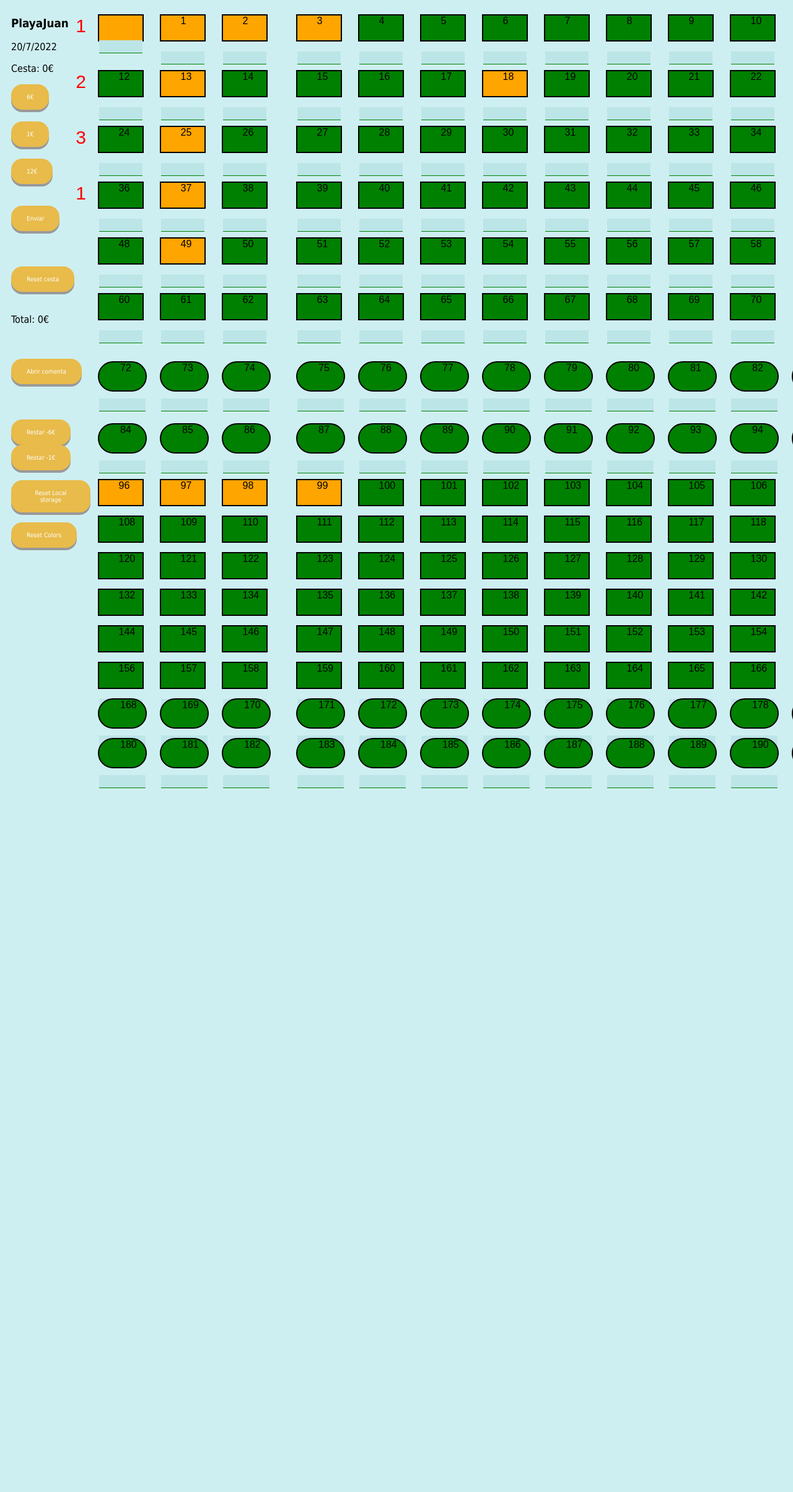
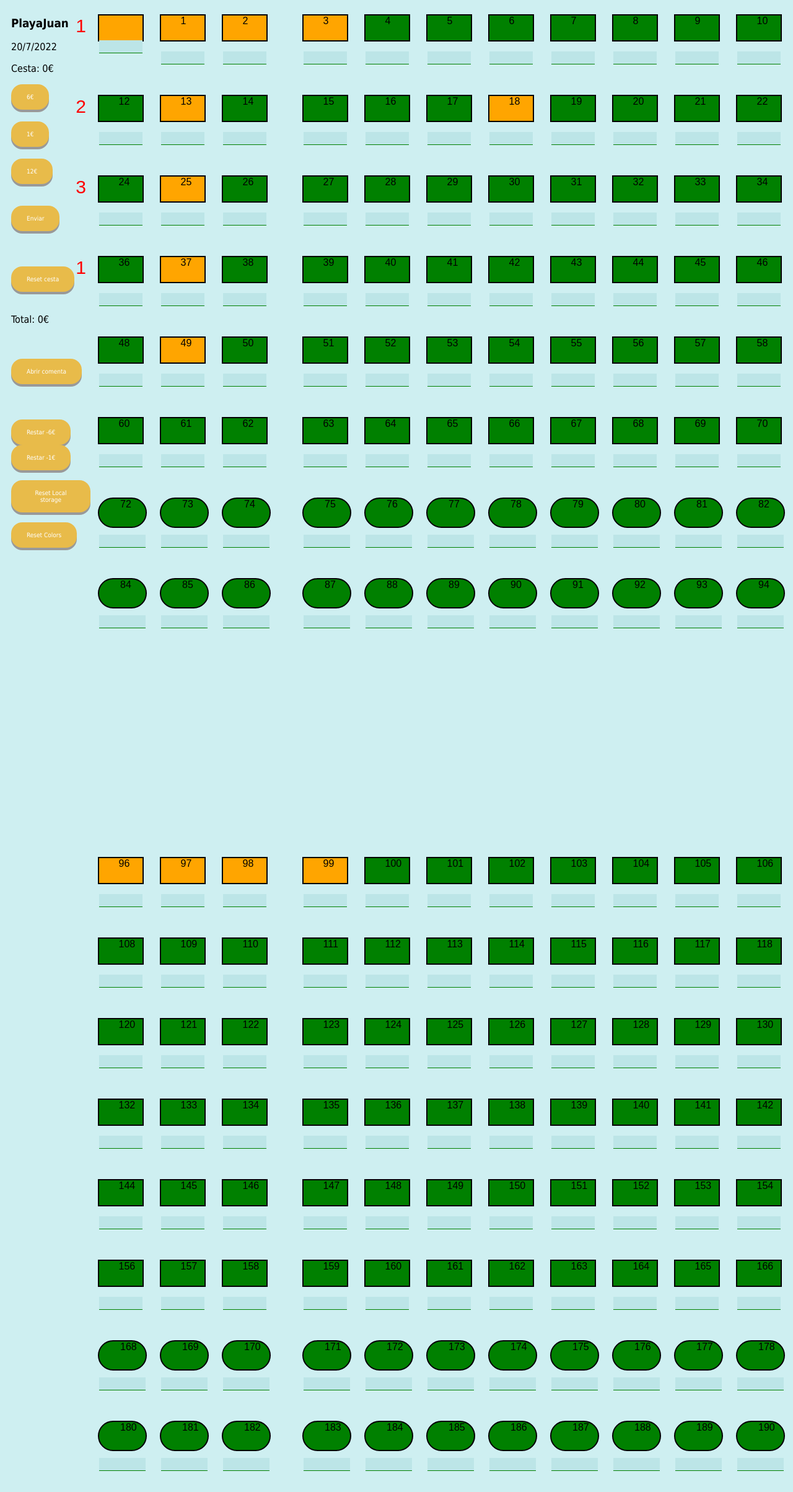
Before and after one commit to cr4id3r/sunbeds, a Flask app: template src/templates/sunbeds_app.html in a window 1280 px wide; the page is wider, and only the part inside the window is pictured. Shown: that part at 62% size. Before the commit the page ends 1272 px from the top of that part, so only its background shows below. Run offline with Flask 2, Linux system fonts and the light colour scheme; the template is opened without the code that fills it, so the values that code supplies are empty.

Commit message:
Update sunapp.css

```diff
--- a/src/static/css/sunapp.css
+++ b/src/static/css/sunapp.css
@@ -1,15 +1,14 @@
 @charset "UTF-8";
 /* line 1, ../scss/sunapp.scss */
 .beach_wrapper {
-  width: 80%;
-  max-width: 100%;
-  display: grid;
-  grid-template-columns: 100px 100px 120px 100px 100px 100px 100px 100px 100px 100px 100px 100px;
-  grid-template-rows: 90px 90px 90px 90px 90px 110px 100px 90px;
-  gap: 0px 0px;
-  float: right;
+    width: 80%;
+    max-width: 100%;
+    display: grid;
+    grid-template-columns: 100px 100px 130px 100px 100px 100px 100px 100px 100px 100px 100px 100px;
+    grid-template-rows: 130px 130px 130px 130px 130px 130px 130px 450px 130px 130px 130px 130px 130px 130px 130px 130px;;
+    gap: 0px 0px;
+    float: right;
 }
-
 /* line 11, ../scss/sunapp.scss */
 body {
   align-items: center;
```
